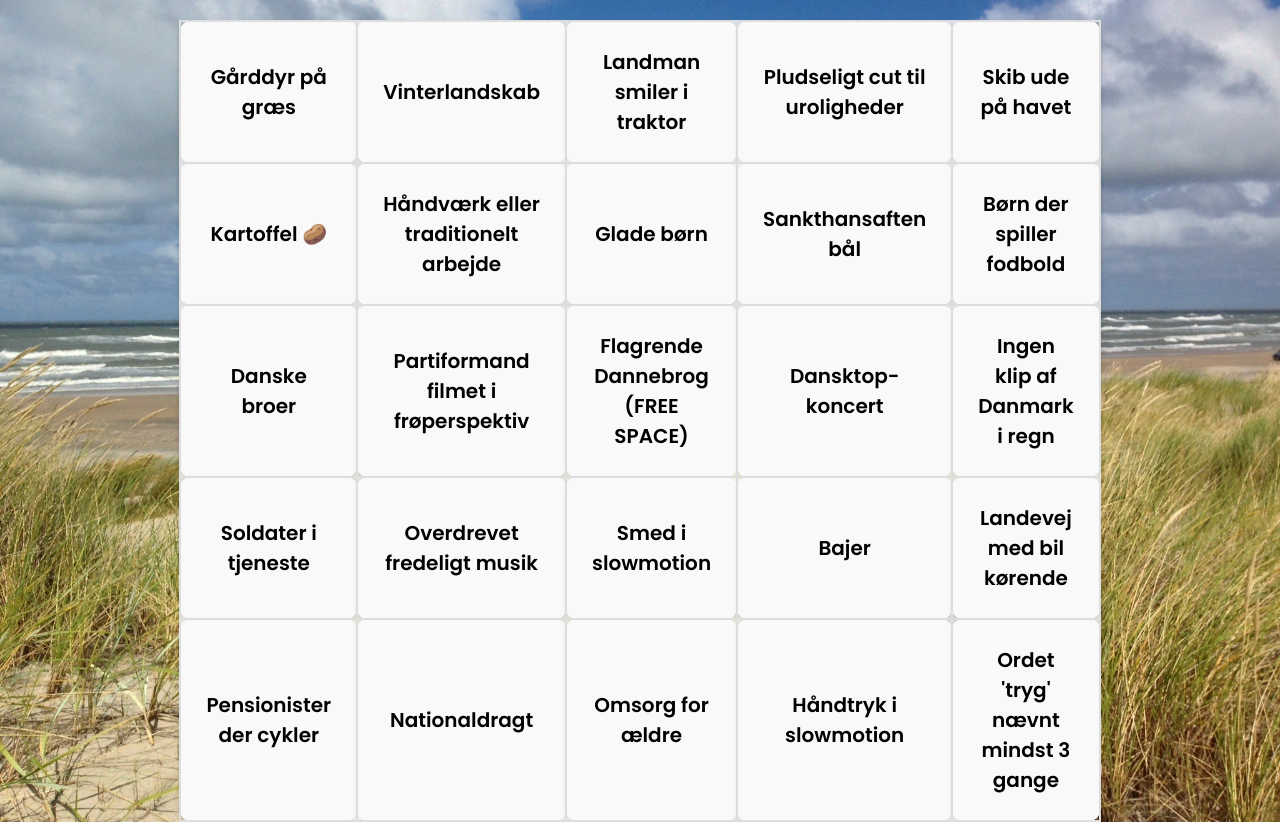
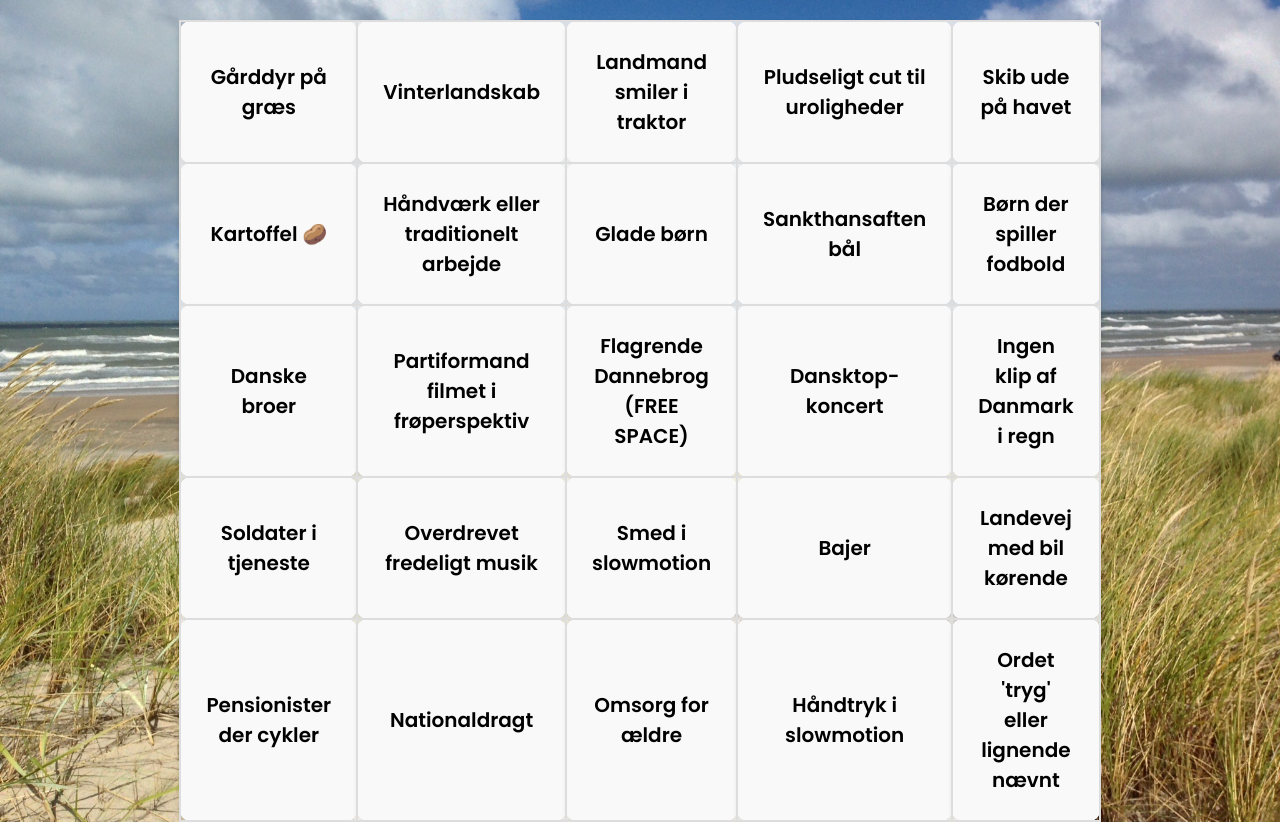
Before and after one commit to OscarSkrt/df, a plain HTML site: page index.html in a window 1280 px wide. Shown: the part 117-939 px from the top of the page. Drawn offline with Linux system fonts and the light colour scheme.

Commit message:
Update index.html

```diff
--- a/index.html
+++ b/index.html
@@ -110,7 +110,7 @@
                 "Glade børn", "Sankthansaften bål", "Dansk politi", "Vikinger", "Bajer",
                 "Overdrevet fredeligt musik", "Vinterlandskab", "Børn der spiller fodbold", "Danske broer", "Pensionister der cykler",
                 "Dansktop-koncert", "Reference til EM 1992", "Soldater i tjeneste", "Dansk middag", "Ingen klip af Danmark i regn",
-                "Ordet 'tryg' nævnt mindst 3 gange", "Landman smiler i traktor", "Nationaldragt", "Håndtryk i slowmotion",
+                "Ordet 'tryg' eller lignende nævnt", "Landmand smiler i traktor", "Nationaldragt", "Håndtryk i slowmotion",
                 "Ordet 'sammenhold' bliver nævnt", "Bedstefar peger på sort-hvidt foto", "Smed i slowmotion"
             ];
 
```
